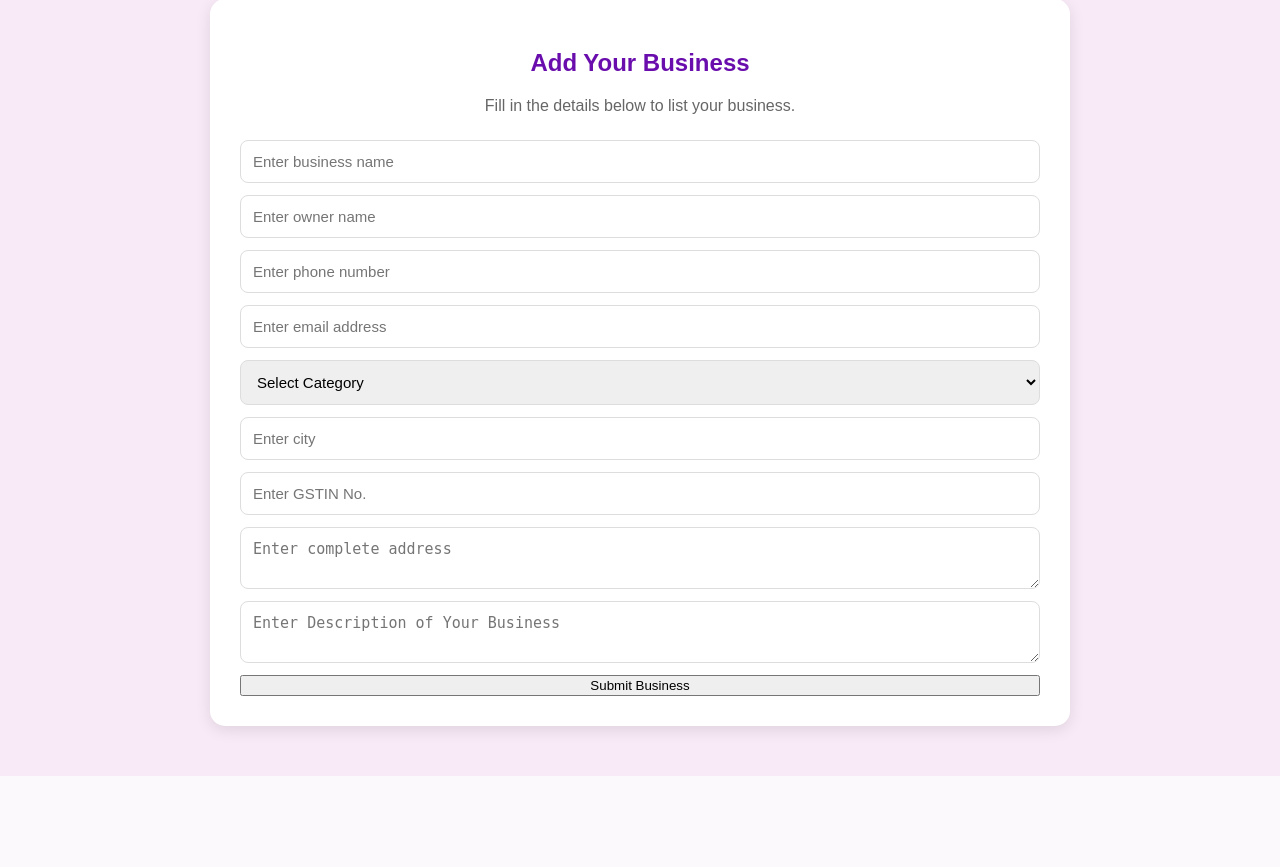
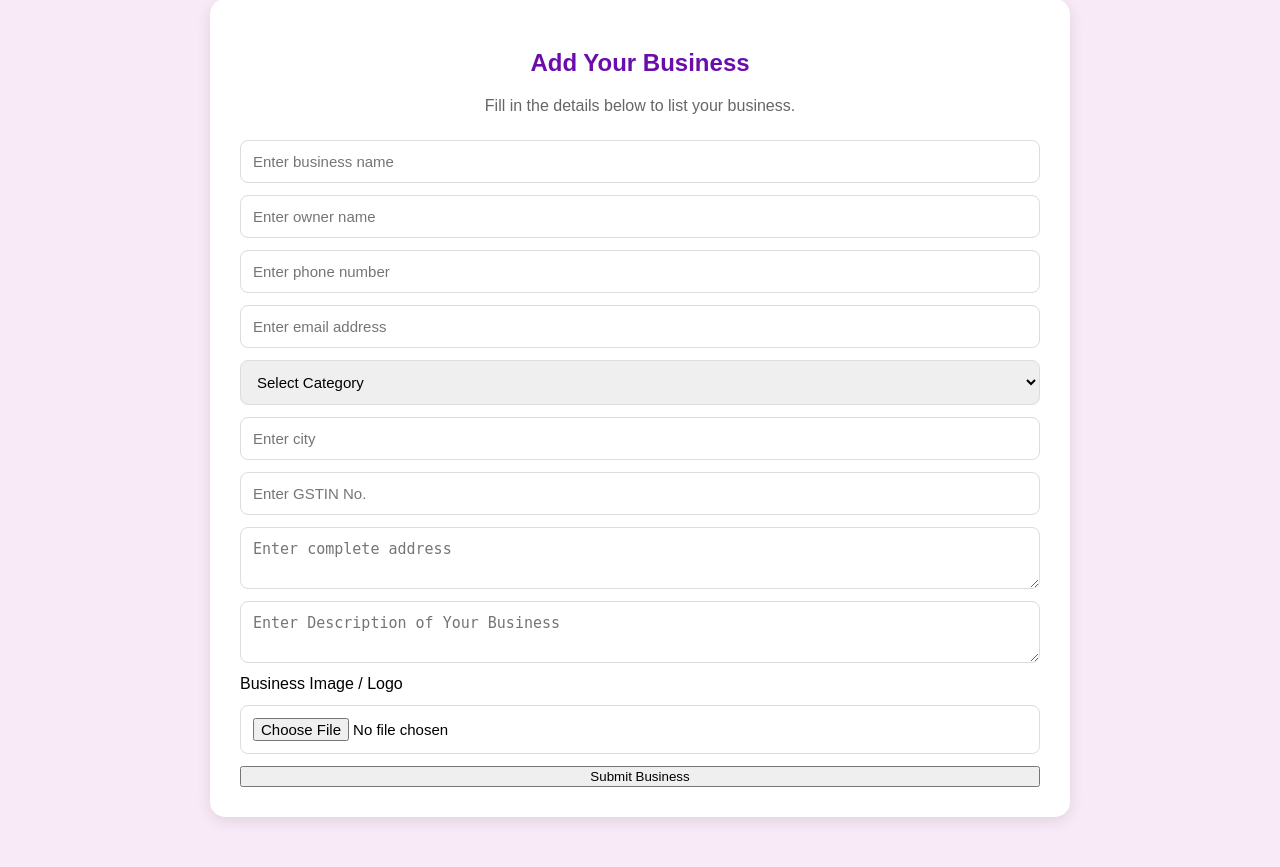
Before and after one commit to shripandit1986-dotcom/Greater-Noida-Directory-GND-, a Flask app: page /add-business in a window 1280 px wide. Shown: the part 51-918 px from the top of the page. Before the commit the page ends 827 px from the top, so only its background shows below. Run offline with Flask 3, Linux system fonts and the light colour scheme; some libraries are stand-ins or nearby versions.

Commit message:
Enable image upload for business listing
Added file input for business image/logo upload in the form.

```diff
--- a/templates/add-business.html
+++ b/templates/add-business.html
@@ -13,7 +13,7 @@
     <h1>Add Your Business</h1>
     <p>Fill in the details below to list your business.</p>
 
-    <form method="POST">
+    <form method="POST" enctype="multipart/form-data">
 
 <input type="text" name="name" placeholder="Enter business name" required>
 
@@ -58,6 +58,13 @@
           placeholder="Enter Description of Your Business">
 </textarea>
 
+        <label>Business Image / Logo</label>
+
+<input
+type="file"
+name="image"
+accept="image/*">
+
 <button type="submit">Submit Business</button>
 
 </form>
```
